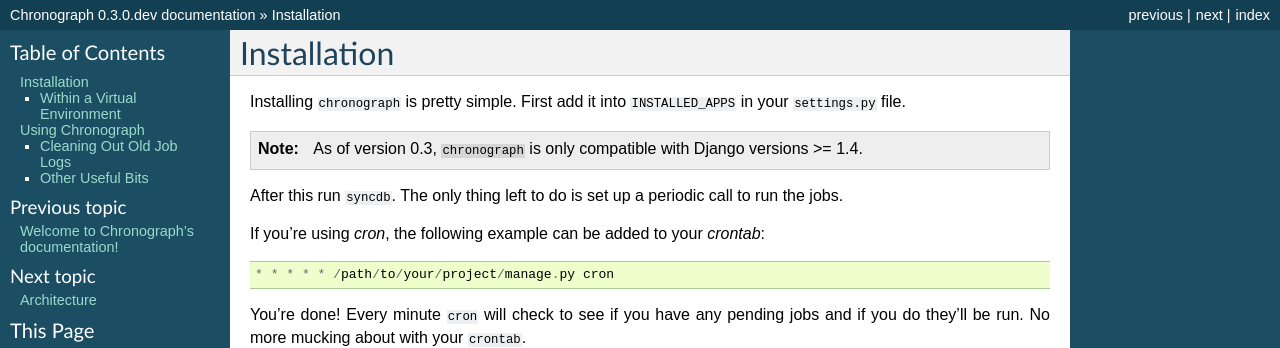
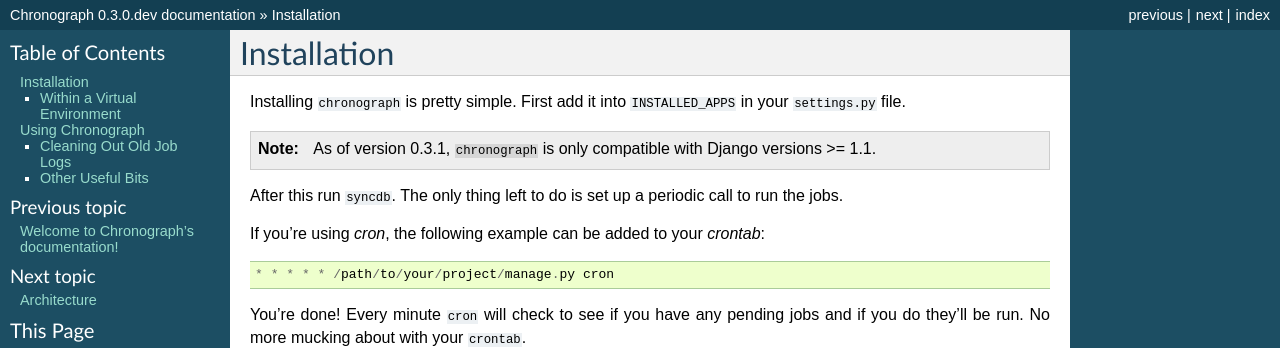
Before and after one commit to ErwinJunge/wnielson-django-chronograph, a Sphinx documentation site: the page built from docs/overview.txt, in a window 1280 px wide. Shown: the top 348 px of the page. Built offline with Sphinx 7.4.7, drawn with Linux system fonts in a browser that asks for light colours.

Commit message:
Updated docs and removed commented import.

```diff
--- a/docs/overview.txt
+++ b/docs/overview.txt
@@ -8,8 +8,8 @@
 
 .. note::
 
-  As of version 0.3, ``chronograph`` is only compatible with Django versions
-  >= 1.4.
+  As of version 0.3.1, ``chronograph`` is only compatible with Django versions
+  >= 1.1.
 
 After this run ``syncdb``.  The only thing left to do is set up a periodic call
 to run the jobs.
```
Also changed, not shown: 1 other file.
